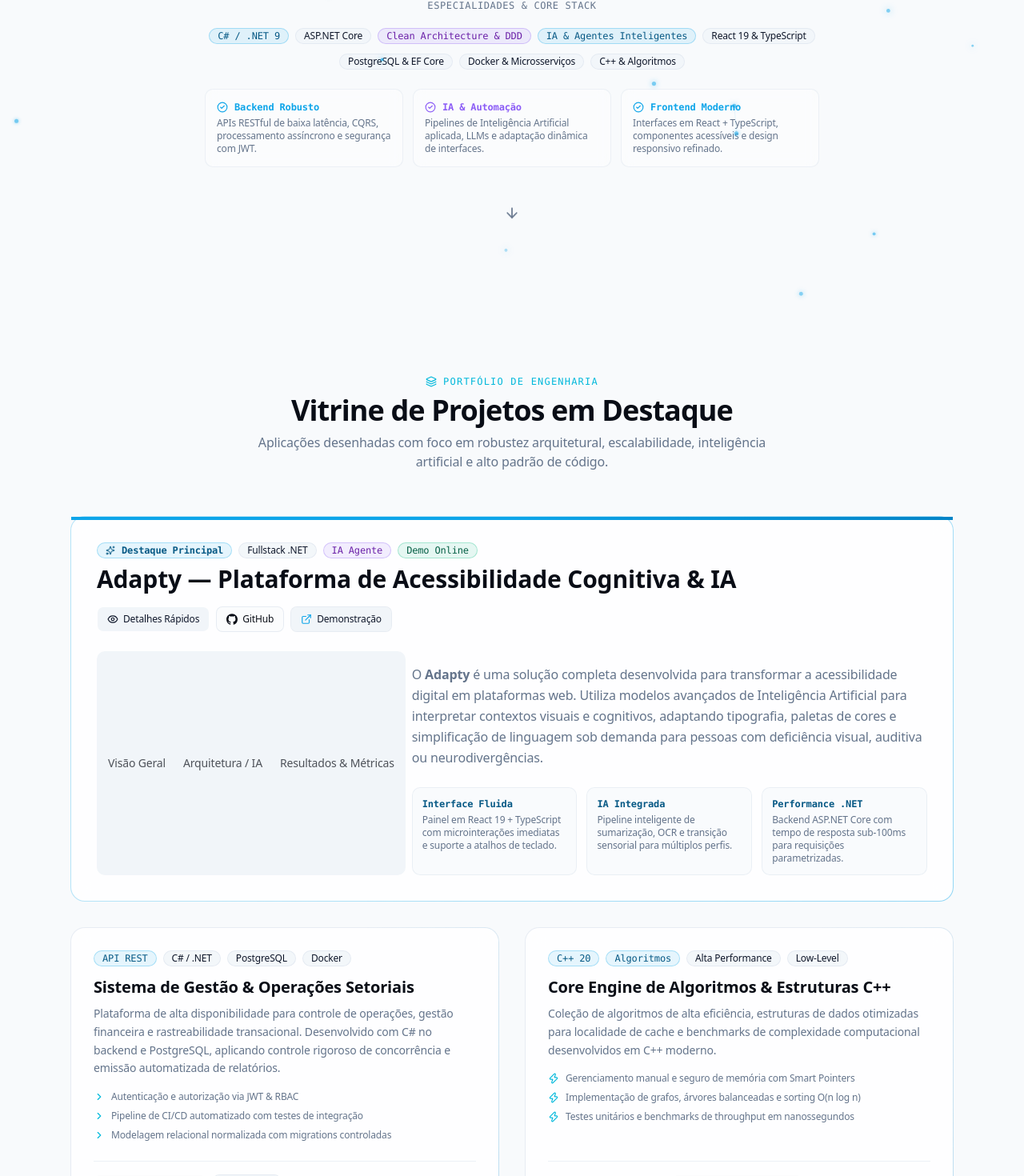
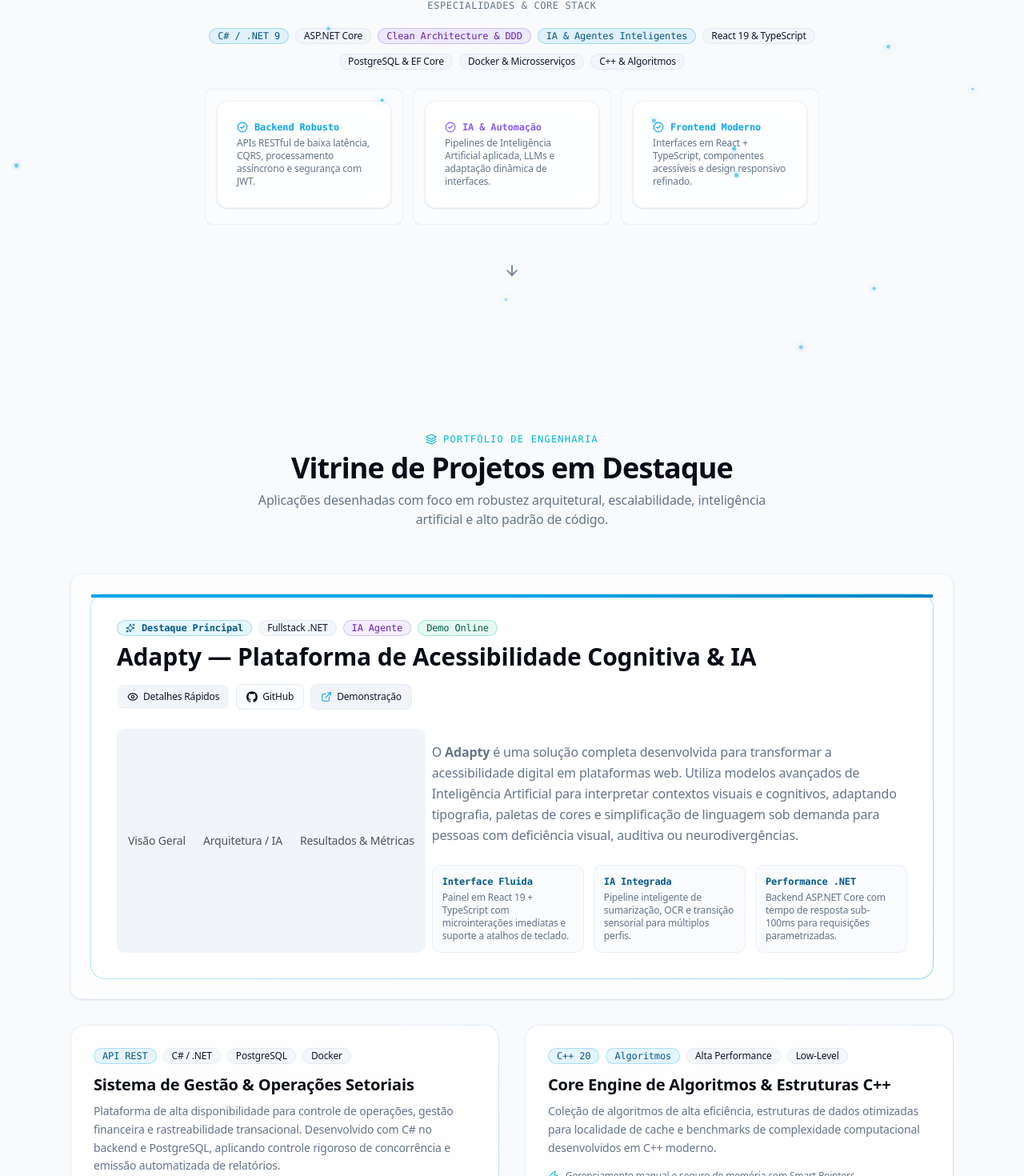
Before and after one commit to IsaqueR02/portfolio.dev, a React (Vite) app: page / in a window 1280 px wide. Shown: the part 720-2190 px from the top of the page at 80% size. Built offline with nearby package versions, Linux system fonts and the light colour scheme.

Commit message:
style: 🎨 add component visual spotlight and tilted card in hero section

```diff
--- a/src/features/hero/hero-section.tsx
+++ b/src/features/hero/hero-section.tsx
@@ -11,7 +11,7 @@
   TooltipTrigger,
 } from "@/shared/ui/tooltip"
 import { HeroBadge } from "./hero-badge"
-import { DecryptedText, ParticlesBackground } from "@/shared/ui/react-bits";
+import { DecryptedText, ParticlesBackground, TiltedCard } from "@/shared/ui/react-bits";
 
 
 
@@ -142,6 +142,7 @@
         {/* Quick Capability Highlights */}
         <motion.div variants={staggerItem} className="grid grid-cols-1 sm:grid-cols-3 gap-3 w-full max-w-3xl mt-6 text-left">
           <div className="p-3.5 rounded-lg border border-border/60 bg-card/40 backdrop-blur-sm">
+            <TiltedCard>
             <div className="flex items-center gap-2 font-mono text-xs text-cyan-accent font-semibold mb-1">
               <CheckCircle2 className="size-3.5" />
               <span>Backend Robusto</span>
@@ -149,9 +150,11 @@
             <p className="text-xs text-muted-foreground">
               APIs RESTful de baixa latência, CQRS, processamento assíncrono e segurança com JWT.
             </p>
+            </TiltedCard>
           </div>
 
           <div className="p-3.5 rounded-lg border border-border/60 bg-card/40 backdrop-blur-sm">
+          <TiltedCard>
             <div className="flex items-center gap-2 font-mono text-xs text-violet-accent font-semibold mb-1">
               <CheckCircle2 className="size-3.5" />
               <span>IA & Automação</span>
@@ -159,9 +162,11 @@
             <p className="text-xs text-muted-foreground">
               Pipelines de Inteligência Artificial aplicada, LLMs e adaptação dinâmica de interfaces.
             </p>
+            </TiltedCard>
           </div>
 
           <div className="p-3.5 rounded-lg border border-border/60 bg-card/40 backdrop-blur-sm">
+          <TiltedCard>
             <div className="flex items-center gap-2 font-mono text-xs text-cyan-accent font-semibold mb-1">
               <CheckCircle2 className="size-3.5" />
               <span>Frontend Moderno</span>
@@ -169,6 +174,7 @@
             <p className="text-xs text-muted-foreground">
               Interfaces em React + TypeScript, componentes acessíveis e design responsivo refinado.
             </p>
+          </TiltedCard>
           </div>
         </motion.div>
 
--- a/src/features/projects/adapty-card.tsx
+++ b/src/features/projects/adapty-card.tsx
@@ -17,21 +17,22 @@
 import { Tabs, TabsList, TabsTrigger } from "@/shared/ui/tabs"
 import { fadeInUp } from "@/constants/animations"
 import { ProjectDialog } from "./project-dialog"
+import { SpotlightCard } from "@/shared/ui/react-bits"
 
 export function AdaptyCard() {
   const [activeAdaptyTab, setActiveAdaptyTab] = useState<"overview" | "architecture" | "results">("overview")
   const shouldReduceMotion = useReducedMotion() ?? false
 
   return (
+    <SpotlightCard>
     <motion.div
       id="adapty-card"
-      className="scifi-glow-card relative rounded-2xl border border-cyan-accent/30 bg-card/80 backdrop-blur-md p-6 sm:p-8"
+      className="scifi-glow-card relative z-10 rounded-2xl border border-cyan-accent/30 bg-card/80 backdrop-blur-md p-6 sm:p-8"
       whileHover={shouldReduceMotion ? undefined : { scale: 1.01 }}
       transition={{ duration: 0.2 }}
     >
       {/* Top highlight bar */}
       <div className="absolute top-0 left-0 right-0 h-1 bg-gradient-to-r from-cyan-accent via-cyan-accent to-primary" />
-
       {/* Header & Badges */}
       <div className="flex flex-wrap items-start justify-between gap-4 mb-6">
         <div>
@@ -276,5 +277,6 @@
         </AnimatePresence>
       </Tabs>
     </motion.div>
+    </SpotlightCard>
   )
 }
```
